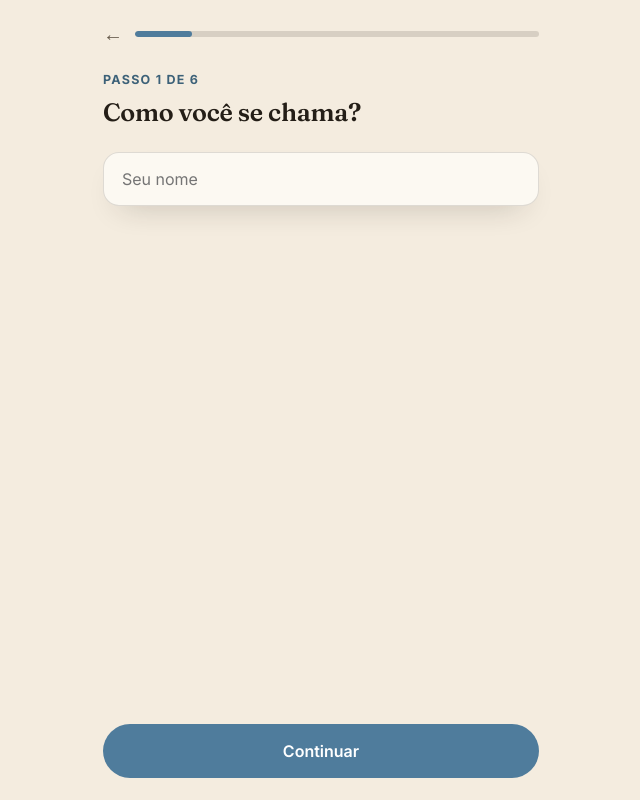
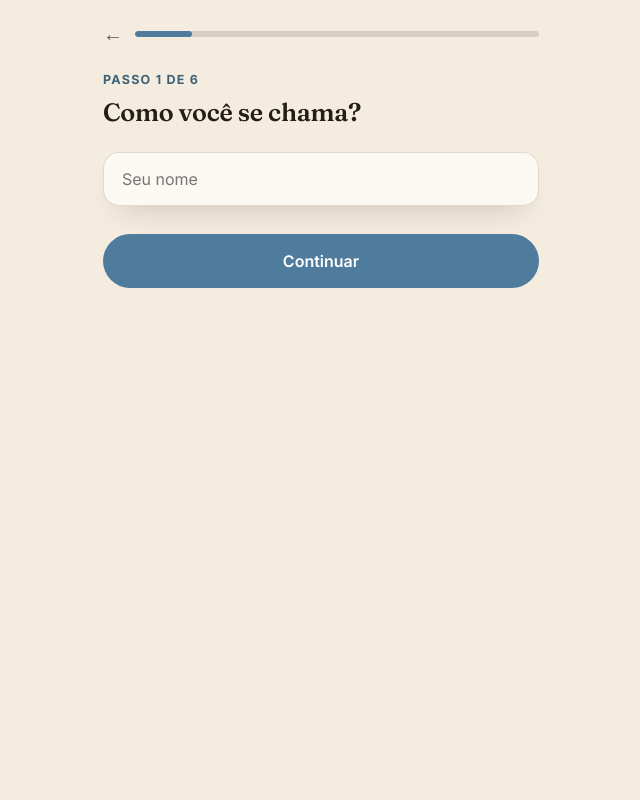
Before and after one commit to streda-bit/streda, a plain HTML site: page quiz-aulas.html in a window 1280 px wide. Shown: the whole page, without its empty margins (319-959 px from the left). Drawn offline with Linux system fonts and the light colour scheme.

Commit message:
ajusta posição do botão

```diff
--- a/quiz-aulas.html
+++ b/quiz-aulas.html
@@ -67,7 +67,7 @@
   }
   .opt.selected { border-color: var(--blue); background: #E9F1F5; font-weight: 600; }
 
-  .nav { margin-top: auto; padding-top: 24px; }
+  .nav { margin-top: 28px; }
   .btn {
     width: 100%;
     padding: 17px;
```
Also changed, not shown: quiz-servico.html (+1 -1 lines).
